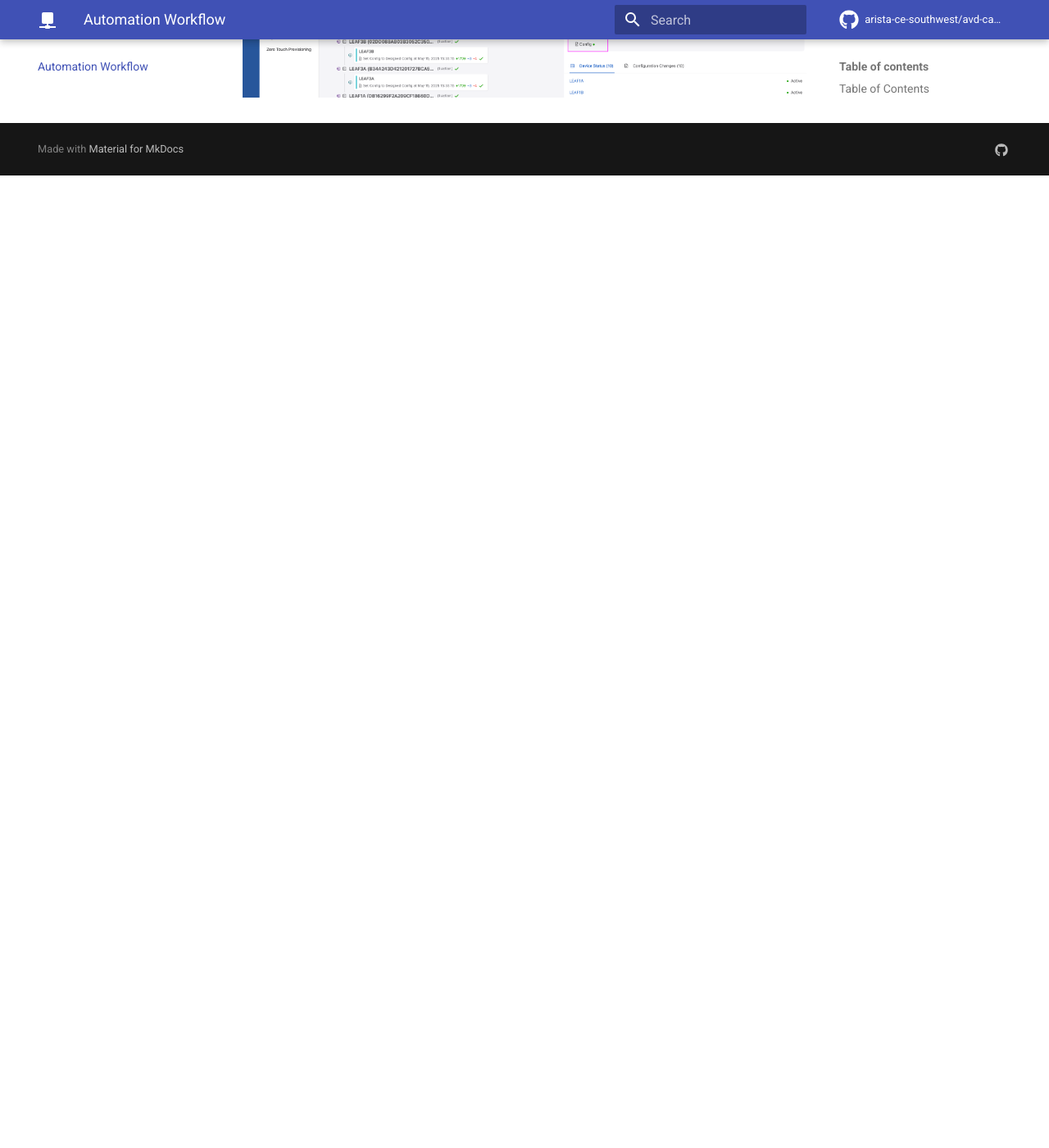
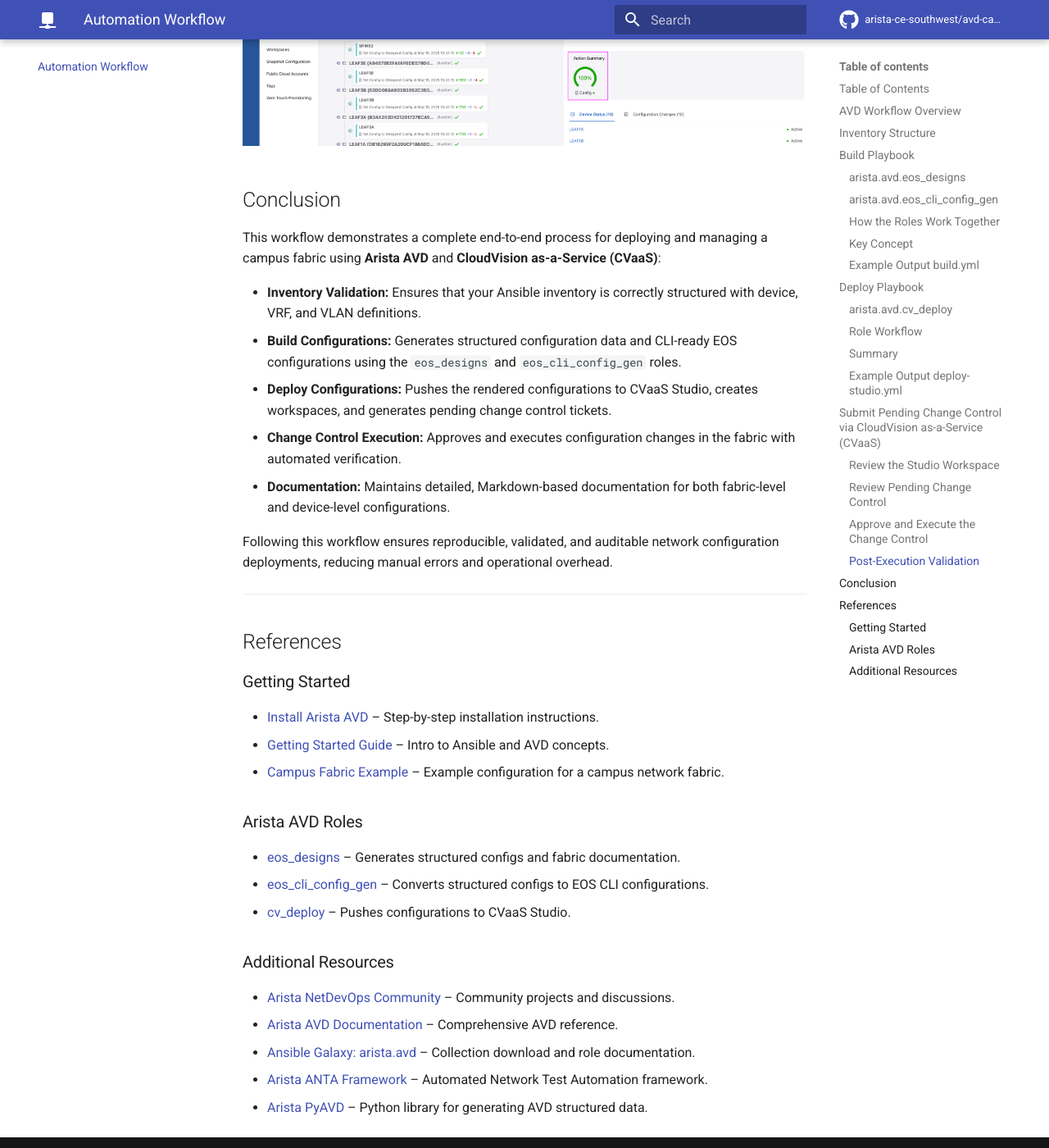
Before and after one commit to arista-ce-southwest/avd-campus-networking-event-demo, an MkDocs documentation site: the page built from docs/workflow.md, in a window 1280 px wide and 1400 px high, scrolled down 10215 px. Shown: the whole window at 82% size. Built offline with MkDocs 1.6.1 and Material for MkDocs 9.7.7, drawn with Linux system fonts in a browser that asks for light colours; emoji names are drawn with the system emoji font; comment, search, counter and statistics services are not loaded; before the commit the page ends 10429 px from its top, so only the background shows below that; some of the changed text lies outside the part shown.

Commit message:
updated workflow | added conclusion and refs sec.

```diff
--- a/docs/workflow.md
+++ b/docs/workflow.md
@@ -18,10 +18,12 @@
     - [Summary](#summary)
     - [Example Output deploy-studio.yml](#example-output-deploy-studioyml)
   - [Submit Pending Change Control via CloudVision as-a-Service (CVaaS)](#submit-pending-change-control-via-cloudvision-as-a-service-cvaas)
-    - [:compass: Review the Studio Workspace](#compass-review-the-studio-workspace)
-    - [:memo: Review Pending Change Control](#memo-review-pending-change-control)
-    - [:rocket: Approve and Execute the Change Control](#rocket-approve-and-execute-the-change-control)
-    - [:white\_check\_mark: Post-Execution Validation](#white_check_mark-post-execution-validation)
+    - [:compass: Review the Studio Workspace](#review-the-studio-workspace)
+    - [:memo: Review Pending Change Control](#review-pending-change-control)
+    - [:rocket: Approve and Execute the Change Control](#approve-and-execute-the-change-control)
+    - [:white_check_mark: Post-Execution Validation](#post-execution-validation)
+  - [Conclusion](#conclusion)
+  - [References](#references)
 
 ## AVD Workflow Overview
 
@@ -286,11 +288,11 @@
 
 ---
 
-### :compass: Review the Studio Workspace
+### :compass: Review the Studio Workspace {#review-the-studio-workspace}
 
 After deployment:
 
-1. A new **Studio Workspace** is automatically created under the configured project in CVaaS.
+1. A new **Studio Workspace** is automatically created in CVaaS.
 2. Each device’s **intended configuration** is visible and version-controlled.
 3. Differences between the **current** and **intended** running configurations are displayed in the diff viewer.
 4. CVaaS validates configuration syntax and highlights any merge conflicts before submission.
@@ -301,7 +303,7 @@
 
 ---
 
-### :memo: Review Pending Change Control
+### :memo: Review Pending Change Control {#review-pending-change-control}
 
 Once the workspace is validated, CVaaS automatically generates a **Pending Change Control** request. This represents the set of configuration changes that will be applied to managed devices once approved.
 
@@ -316,7 +318,7 @@
 
 ---
 
-### :rocket: Approve and Execute the Change Control
+### :rocket: Approve and Execute the Change Control {#approve-and-execute-the-change-control}
 
 When the pending Change Control has been reviewed and validated:
 
@@ -331,7 +333,7 @@
 
 ---
 
-### :white_check_mark: Post-Execution Validation
+### :white_check_mark: Post-Execution Validation {#post-execution-validation}
 
 Once the Change Control completes successfully:
 
@@ -343,6 +345,38 @@
 
 ![CVaaS Change Control Successful](images/cvaas_cc_successful.png)
 
-<!-- #TODO: Add CV - conclusion -->
+## Conclusion
 
-<!-- #TODO: copy reference code -->
+This workflow demonstrates a complete end-to-end process for deploying and managing a campus fabric using **Arista AVD** and **CloudVision as-a-Service (CVaaS)**:
+
+- **Inventory Validation:** Ensures that your Ansible inventory is correctly structured with device, VRF, and VLAN definitions.
+- **Build Configurations:** Generates structured configuration data and CLI-ready EOS configurations using the `eos_designs` and `eos_cli_config_gen` roles.
+- **Deploy Configurations:** Pushes the rendered configurations to CVaaS Studio, creates workspaces, and generates pending change control tickets.
+- **Change Control Execution:** Approves and executes configuration changes in the fabric with automated verification.
+- **Documentation:** Maintains detailed, Markdown-based documentation for both fabric-level and device-level configurations.
+
+Following this workflow ensures reproducible, validated, and auditable network configuration deployments, reducing manual errors and operational overhead.
+
+---
+
+## References
+
+### Getting Started
+
+- [Install Arista AVD](https://avd.arista.com/5.4/docs/installation/collection-installation.html) – Step-by-step installation instructions.
+- [Getting Started Guide](https://avd.arista.com/5.4/docs/getting-started/intro-to-ansible-and-avd.html) – Intro to Ansible and AVD concepts.
+- [Campus Fabric Example](https://avd.arista.com/5.4/ansible_collections/arista/avd/examples/campus-fabric/index.html) – Example configuration for a campus network fabric.
+
+### Arista AVD Roles
+
+- [eos_designs](https://avd.arista.com/5.4/ansible_collections/arista/avd/roles/eos_designs/index.html) – Generates structured configs and fabric documentation.
+- [eos_cli_config_gen](https://avd.arista.com/5.4/ansible_collections/arista/avd/roles/eos_cli_config_gen/index.html) – Converts structured configs to EOS CLI configurations.
+- [cv_deploy](https://avd.arista.com/5.4/ansible_collections/arista/avd/roles/cv_deploy/index.html) – Pushes configurations to CVaaS Studio.
+
+### Additional Resources
+
+- [Arista NetDevOps Community](https://github.com/arista-netdevops-community) – Community projects and discussions.
+- [Arista AVD Documentation](https://avd.arista.com/5.4/index.html) – Comprehensive AVD reference.
+- [Ansible Galaxy: arista.avd](https://galaxy.ansible.com/ui/repo/published/arista/avd/) – Collection download and role documentation.
+- [Arista ANTA Framework](https://anta.arista.com/stable/) – Automated Network Test Automation framework.
+- [Arista PyAVD](https://avd.arista.com/5.4/docs/pyavd/pyavd.html) – Python library for generating AVD structured data.
```
